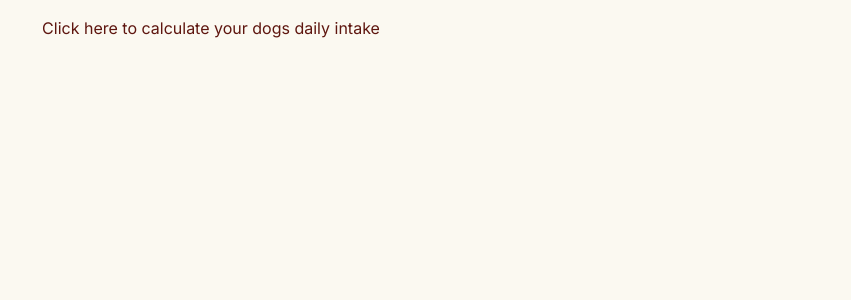
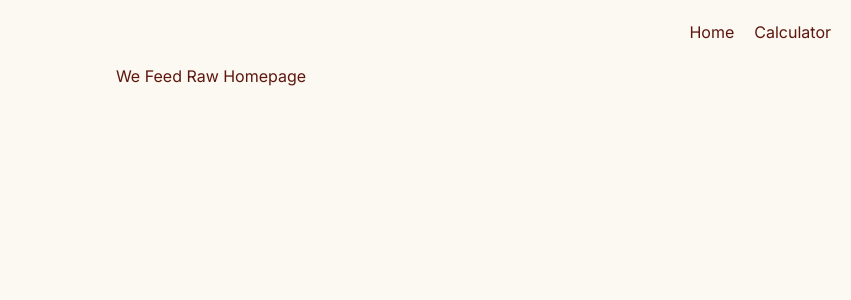
Before and after one commit to ToddPeltzer/dog-food-calculator, a Next.js app: page / in a window 1280 px wide. Shown: the top 300 px of the page, without its empty margins (429-1280 px from the left). Built offline with nearby package versions, Linux system fonts and the light colour scheme; no server answers.

Commit message:
Retry basic auth and db

```diff
--- a/app/components/NavBar.tsx
+++ b/app/components/NavBar.tsx
@@ -10,16 +10,16 @@ export default function NavBar({}: NavBarProps) {
   const { user, isLoaded } = useUser();
 
   return (
-    <nav>
-      <ul>
+    <nav className="ml-5 mr-5 mt-5 mb-5">
+      <ul className="flex justify-end">
         <li className="flex items-center">
           <Link href="/">Home</Link>
         </li>
-        <li className="flex items-center">
+        <li className="flex items-center ml-5">
           <Link href="/calculator">Calculator</Link>
         </li>
         {isLoaded && user && (
-            <li className="flex items-center">
+            <li className="flex items-center ml-5">
                 <UserButton afterSignOutUrl="/" />
             </li>
         )}
--- a/app/layout.tsx
+++ b/app/layout.tsx
@@ -2,6 +2,8 @@ import type { Metadata } from "next";
 import { Inter } from "next/font/google";
 import "./globals.css";
 import TanstackProvider from "./components/TanstackProvider";
+import NavBar from "./components/NavBar";
+import { ClerkProvider } from '@clerk/nextjs'
 
 const inter = Inter({ subsets: ["latin"] });
 
@@ -16,12 +18,15 @@ export default function RootLayout({
   children: React.ReactNode;
 }>) {
   return (
+    <ClerkProvider>
       <html lang="en">
         <body className={inter.className}>
+          <NavBar />
           <TanstackProvider>
             {children}
           </TanstackProvider>
         </body>
       </html>
+    </ClerkProvider>
   );
 }
--- a/app/page.tsx
+++ b/app/page.tsx
@@ -1,9 +1,7 @@
-import Link from "next/link";
-
 export default function Home() {
   return (
     <main className="mt-4 ml-4 mr-4 mb-4">
-      <Link href="/calculator">Click here to calculate your dogs daily intake</Link>
+      <h1>We Feed Raw Homepage</h1>
     </main>
   );
 }
```
Also changed, not shown: app/globals.css (+0 -13 lines). Lines whose indentation alone changed are shown as unchanged.
